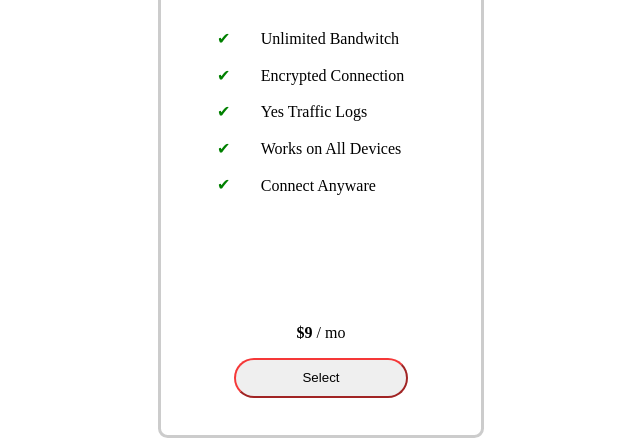
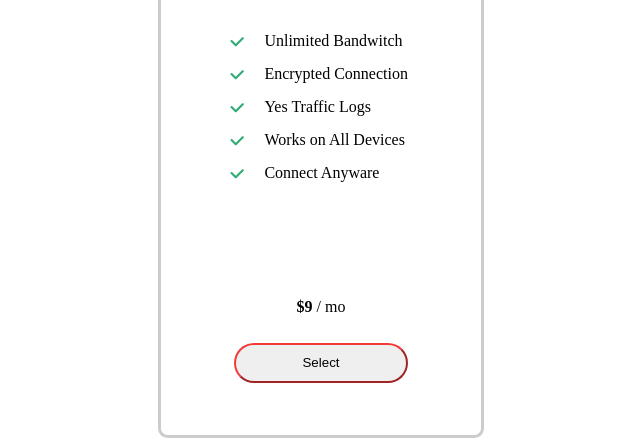
Before and after one commit to IrenAnna/hw4_r, a plain HTML site: page index.html in a window 1280 px wide. Shown: the part 368-814 px from the top of the page, without its empty margins (482-1122 px from the left). Drawn offline with Linux system fonts and the light colour scheme.

Commit message:
другий варіант

```diff
--- a/css/style.css
+++ b/css/style.css
@@ -10,7 +10,7 @@ body {
     text-align: center;
 }
 
-img {
+.card-image {
     margin-top: 4em;
 }
 
@@ -20,33 +20,31 @@ img {
 
 .card-content {
     text-align: center;
-    margin-bottom: 1em;
+    margin-bottom: 7em;
 }
-
-.card-content-item {
+.card-content-item{
+    margin-bottom: 0.5em;
     display: flex;
     align-items: center;
     gap: 0.9em;
-    padding-left: 3em;
-    margin-bottom: 1em;
+    padding-left: 4em;
 }
 
-.card-content-item::before {
-    content: "\2714";
-    color: green;
-    font-size: 1em;
-    margin-bottom: 0.1em;
-    padding-right: 1em;
-   margin-left: 0.5em;
+/*.card-content-item::before {*/
+   /* content: "\2714";*/
+   /* color: green;*/
+   /* font-size: 1em;*/
+   /* margin-bottom: 0.1em;*/
+   /* padding-right: 1em;*/
+   /*margin-left: 0.5em;*/
 }
 
 .card-price {
-    margin-top: 8em;
-    margin-bottom: 1em;
+    margin-bottom: 2em;
 }
 
 button {
-
+    margin-top: 2em;
     width: 13em;
     height: 3em;
     border-radius: 5em;
--- a/index.html
+++ b/index.html
@@ -11,18 +11,18 @@
 <body>
 <div class="card">
     <div class="card-image">
-        <img src="img/Standard.jpg" height="167" width="146"/>
+        <img src="img/Standard.jpg" height="167" width="146">
     </div>
     <div class="card-title">
         <h2>Standard Plan</h2>
     </div>
 
     <div class="card-content">
-        <div class="card-content-item">Unlimited Bandwitch</div>
-        <div class="card-content-item">Encrypted Connection</div>
-        <div class="card-content-item">Yes Traffic Logs</div>
-        <div class="card-content-item">Works on All Devices</div>
-        <div class="card-content-item">Connect Anyware</div>
+        <div class="card-content-item"><img src="img/jam_check.png" height="25" width="25" alt="галочка"><span>Unlimited Bandwitch</span></div>
+        <div class="card-content-item"><img src="img/jam_check.png" height="25" width="25" alt="галочка"><span>Encrypted Connection</span></div>
+        <div class="card-content-item"><img src="img/jam_check.png" height="25" width="25" alt="галочка"><span>Yes Traffic Logs</span></div>
+        <div class="card-content-item"><img src="img/jam_check.png" height="25" width="25" alt="галочка"><span>Works on All Devices</span></div>
+        <div class="card-content-item"><img src="img/jam_check.png" height="25" width="25" alt="галочка"><span>Connect Anyware</span></div>
     </div>
         <div class="card-price">
             <span><b>$9</b></span> / mo
```
Also changed, not shown: img/jam_check.png (added).
